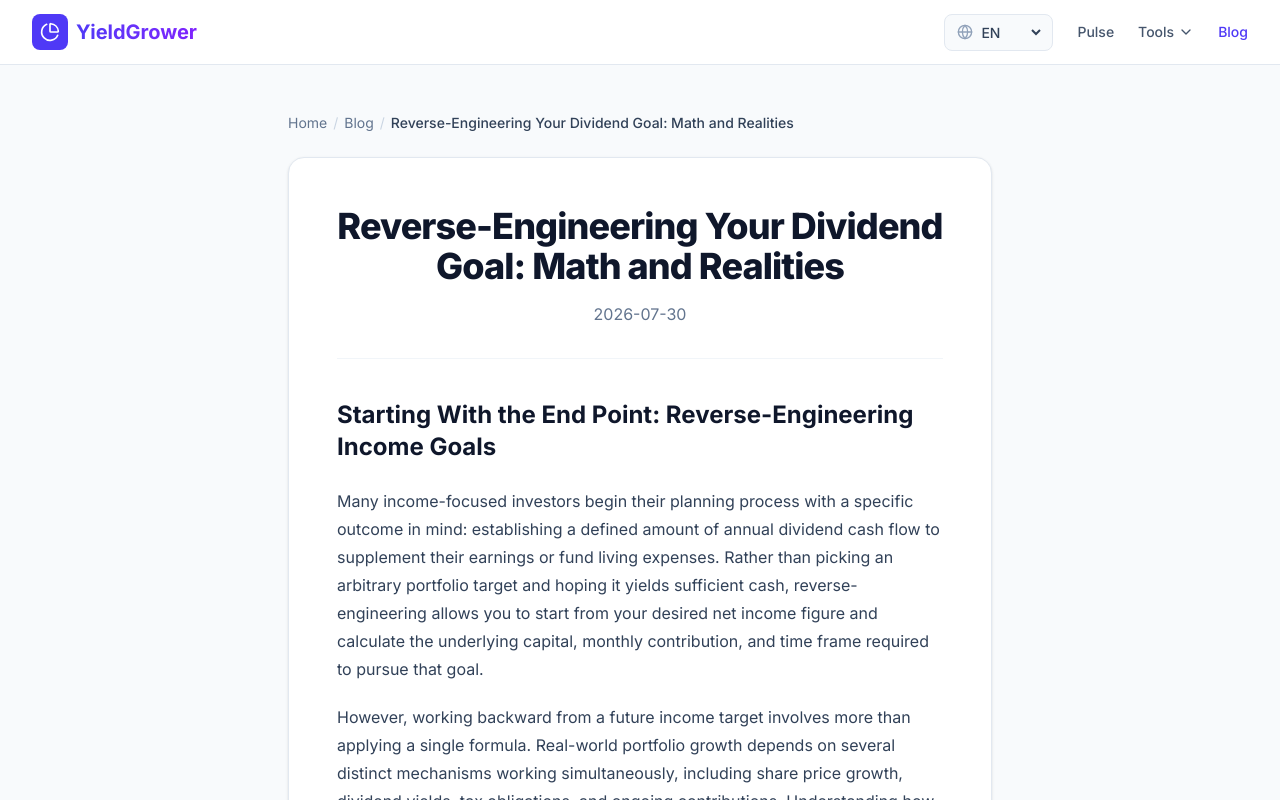
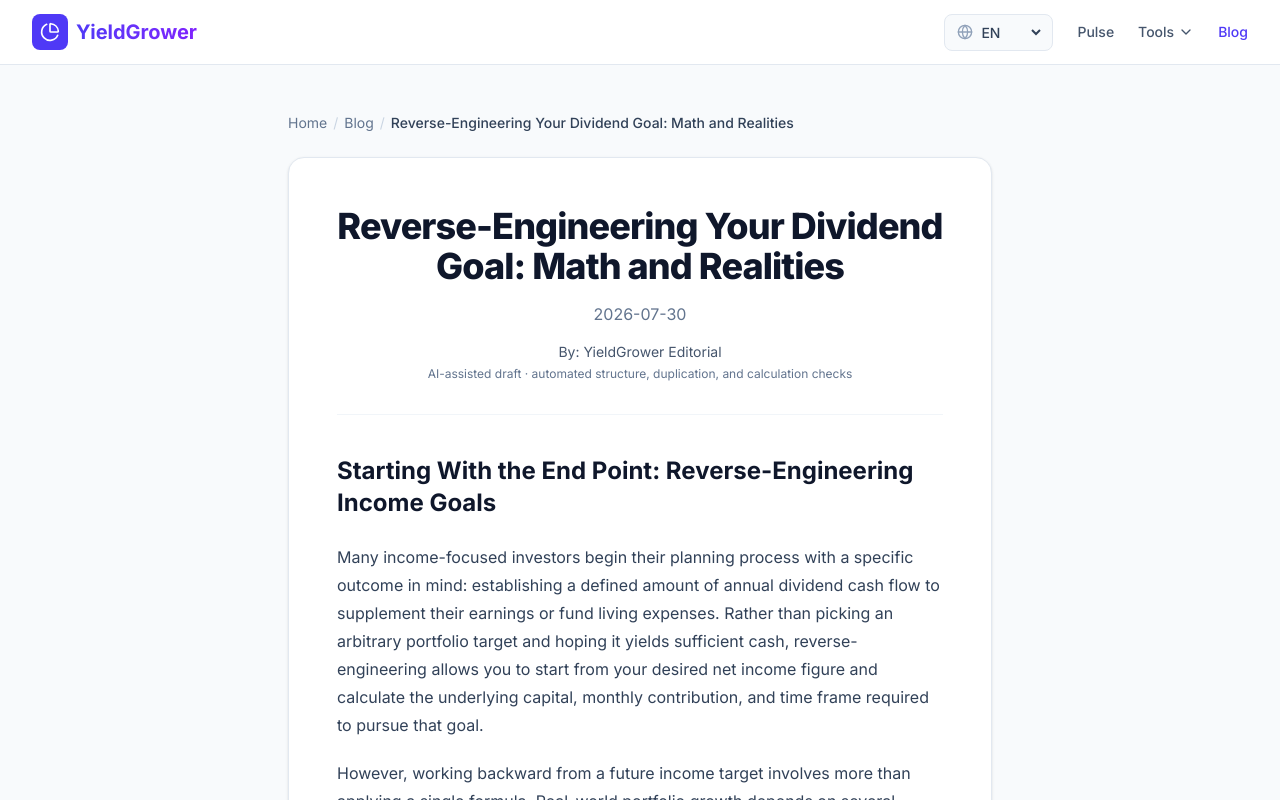
Before and after one commit to taehunt/dividend-calculator, a Next.js app: page /blog/2026-07-30-reverse-engineering-your-dividend-goal-math-and-realities in a window 1280 px wide. Shown: the top 800 px of the page. Built offline with nearby package versions, Linux system fonts and the light colour scheme.

Commit message:
Improve blog editorial transparency

```diff
--- a/src/app/blog/[slug]/page.tsx
+++ b/src/app/blog/[slug]/page.tsx
@@ -61,6 +61,8 @@ export default async function Post({
         date={postData.date}
         content={postData.content}
         contentKo={postData.contentKo}
+        author={postData.author}
+        generationMethod={postData.generationMethod}
         relatedPage={relatedToolsKeyFromSlug(slug)}
         relatedPosts={getRelatedPosts(slug, 3)}
       />
--- a/src/components/BlogPostClient.tsx
+++ b/src/components/BlogPostClient.tsx
@@ -15,6 +15,8 @@ type Props = {
   date: string;
   content: string;
   contentKo?: string;
+  author?: string;
+  generationMethod?: string;
   relatedPage?: RelatedToolsKey;
   relatedPosts?: PostMeta[];
 };
@@ -25,6 +27,8 @@ export default function BlogPostClient({
   date,
   content,
   contentKo,
+  author = "YieldGrower Editorial",
+  generationMethod,
   relatedPage = "dividend",
   relatedPosts = [],
 }: Props) {
@@ -48,6 +52,18 @@ export default function BlogPostClient({
               {displayTitle}
             </h1>
             <p className="text-slate-500">{date}</p>
+            <div className="mt-4 text-sm text-slate-600">
+              <p>
+                {lang === "ko" ? "작성" : "By"}: {author}
+              </p>
+              {generationMethod && (
+                <p className="mt-1 text-xs text-slate-500">
+                  {lang === "ko"
+                    ? "AI 보조 초안 · 자동 구조·중복·계산값 검사 적용"
+                    : "AI-assisted draft · automated structure, duplication, and calculation checks"}
+                </p>
+              )}
+            </div>
           </header>
           <div className="prose prose-slate prose-indigo max-w-none">
             <ReactMarkdown>{displayContent}</ReactMarkdown>
--- a/src/lib/posts.ts
+++ b/src/lib/posts.ts
@@ -11,6 +11,8 @@ export type PostMeta = {
   titleKo?: string;
   excerpt: string;
   excerptKo?: string;
+  author?: string;
+  generationMethod?: string;
 };
 
 export type PostData = PostMeta & {
@@ -19,7 +21,7 @@ export type PostData = PostMeta & {
 };
 
 function splitLocalizedContent(raw: string): { en: string; ko: string } {
-  const parts = raw.split(/\n---ko---\n/);
+  const parts = raw.split(/\r?\n---ko---\r?\n/);
   const en = (parts[0] || "").trim();
   const ko = (parts[1] || "").trim();
   return { en, ko: ko || en };
@@ -41,6 +43,8 @@ export function getSortedPostsData(): PostMeta[] {
       titleKo?: string;
       excerpt: string;
       excerptKo?: string;
+      author?: string;
+      generationMethod?: string;
     };
 
     return {
@@ -50,6 +54,8 @@ export function getSortedPostsData(): PostMeta[] {
       titleKo: data.titleKo,
       excerpt: data.excerpt,
       excerptKo: data.excerptKo,
+      author: data.author,
+      generationMethod: data.generationMethod,
     };
   });
 
@@ -67,6 +73,8 @@ export function getPostData(slug: string): PostData {
     titleKo?: string;
     excerpt?: string;
     excerptKo?: string;
+    author?: string;
+    generationMethod?: string;
   };
 
   return {
@@ -76,6 +84,8 @@ export function getPostData(slug: string): PostData {
     titleKo: data.titleKo,
     excerpt: data.excerpt || "",
     excerptKo: data.excerptKo,
+    author: data.author,
+    generationMethod: data.generationMethod,
     content: en,
     contentKo: ko,
   };
```
